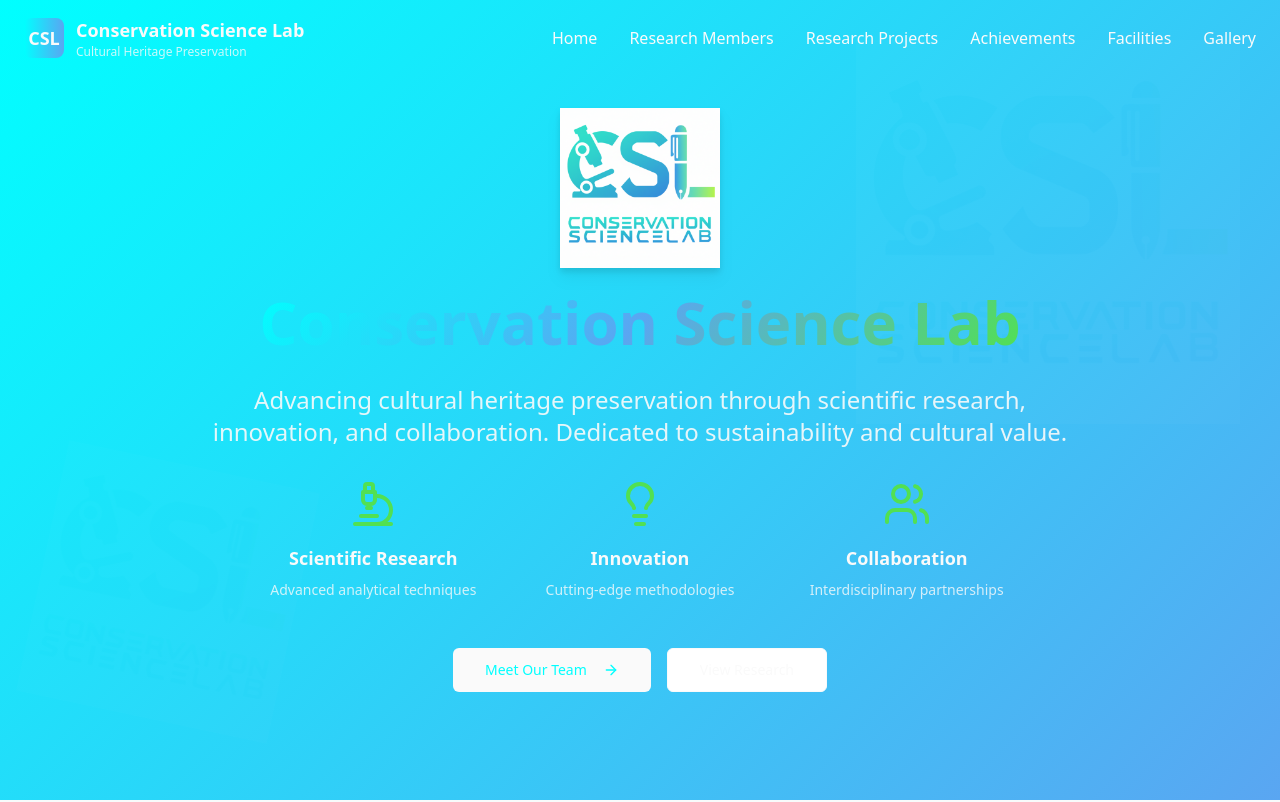
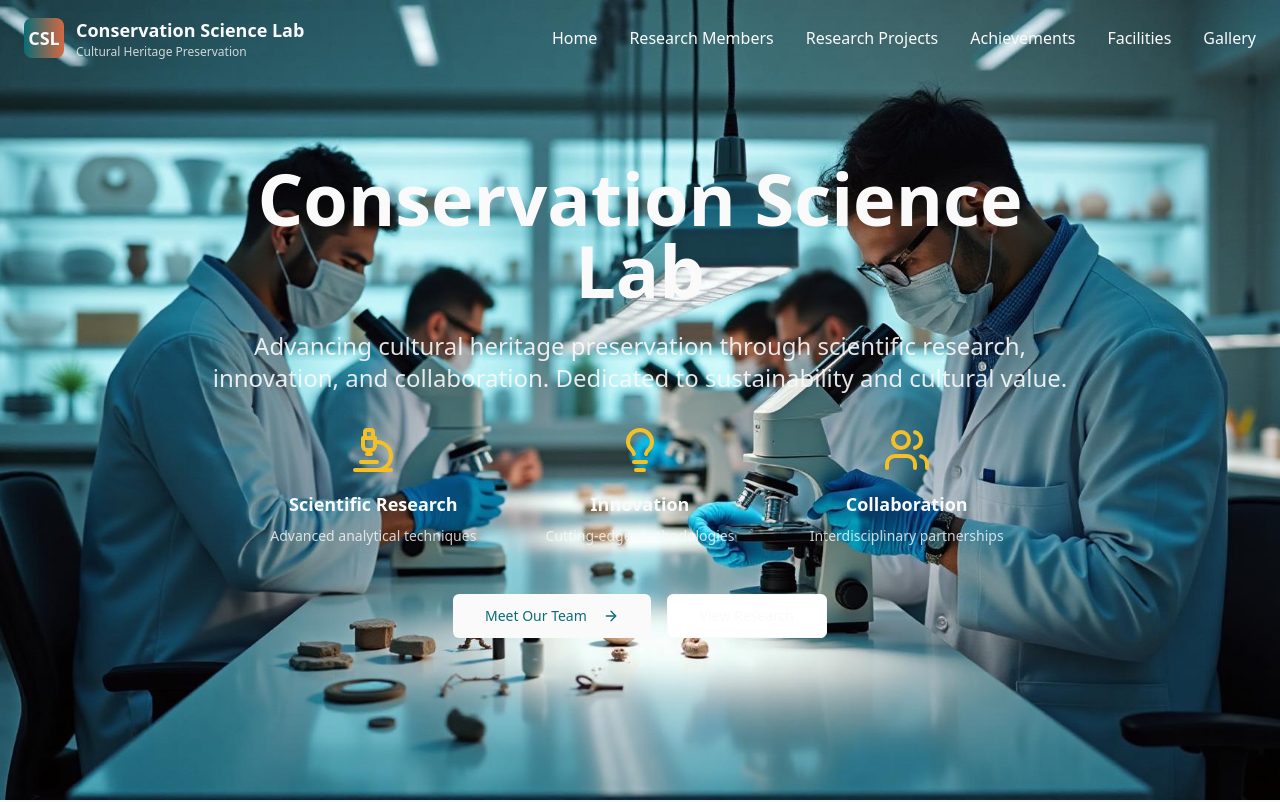
Before and after one commit to minje9723/conserve-culture-lab, a React (Vite) app: page / in a window 1280 px wide. Shown: the top 802 px of the page. Built offline with nearby package versions, Linux system fonts and the light colour scheme; the HTML template or start-up script is replaced by a standard one.

Commit message:
Reverted to commit 0b329a6cdc527b8ba52c799c0433fc2c90b3f015

```diff
--- a/src/components/HeroSection.tsx
+++ b/src/components/HeroSection.tsx
@@ -1,7 +1,6 @@
 import { Button } from "@/components/ui/button";
 import { ArrowRight, Microscope, Users, Lightbulb } from "lucide-react";
 import heroImage from "@/assets/hero-lab.jpg";
-import cslLogo from "@/assets/csl-logo.png";
 
 const HeroSection = () => {
   const scrollToSection = (href: string) => {
@@ -12,49 +11,23 @@ const HeroSection = () => {
   };
 
   return (
-    <section id="home" className="relative min-h-screen flex items-center overflow-hidden">
-      {/* Background with Logo Integration */}
+    <section id="home" className="relative min-h-screen flex items-center">
+      {/* Background Image with Overlay */}
       <div className="absolute inset-0">
-        <div className="absolute inset-0 bg-csl-hero"></div>
-
-        {/* Logo Background Pattern */}
-        <div className="absolute inset-0 opacity-10">
-          <div className="absolute top-10 right-10 w-96 h-96 opacity-20">
-            <img
-              src={cslLogo}
-              alt="CSL Logo"
-              className="w-full h-full object-contain"
-            />
-          </div>
-          <div className="absolute bottom-20 left-10 w-64 h-64 opacity-15 rotate-12">
-            <img
-              src={cslLogo}
-              alt="CSL Logo"
-              className="w-full h-full object-contain"
-            />
-          </div>
-        </div>
-
-        {/* Overlay for better text readability */}
-        <div className="absolute inset-0 bg-csl-logo-overlay"></div>
+        <img
+          src={heroImage}
+          alt="Conservation Science Laboratory"
+          className="w-full h-full object-cover"
+        />
+        <div className="absolute inset-0 bg-csl-overlay"></div>
       </div>
 
       {/* Content */}
       <div className="relative z-10 max-w-7xl mx-auto px-6 text-center text-primary-foreground">
         <div className="max-w-4xl mx-auto">
-          {/* Logo and Title */}
-          <div className="flex flex-col items-center mb-8">
-            <div className="w-32 h-32 md:w-40 md:h-40 mb-6 drop-shadow-lg">
-              <img
-                src={cslLogo}
-                alt="Conservation Science Lab Logo"
-                className="w-full h-full object-contain"
-              />
-            </div>
-            <h1 className="text-4xl md:text-6xl font-bold leading-tight bg-csl-logo-gradient bg-clip-text text-transparent">
-              Conservation Science Lab
-            </h1>
-          </div>
+          <h1 className="text-5xl md:text-7xl font-bold mb-6 leading-tight">
+            Conservation Science Lab
+          </h1>
           <p className="text-xl md:text-2xl mb-8 leading-relaxed opacity-90">
             Advancing cultural heritage preservation through scientific research,
             innovation, and collaboration. Dedicated to sustainability and cultural value.
--- a/src/index.css
+++ b/src/index.css
@@ -17,17 +17,17 @@ All colors MUST be HSL.
     --popover: 0 0% 100%;
     --popover-foreground: 215 25% 15%;
 
-    --primary: 180 100% 50%;
+    --primary: 185 85% 25%;
     --primary-foreground: 0 0% 98%;
 
-    --secondary: 210 85% 65%;
+    --secondary: 15 65% 55%;
     --secondary-foreground: 0 0% 98%;
 
-    --muted: 180 20% 95%;
-    --muted-foreground: 180 10% 50%;
+    --muted: 210 40% 96%;
+    --muted-foreground: 215 16% 47%;
 
-    --accent: 120 70% 60%;
-    --accent-foreground: 0 0% 15%;
+    --accent: 45 90% 55%;
+    --accent-foreground: 215 25% 15%;
 
     --destructive: 0 84% 60%;
     --destructive-foreground: 0 0% 98%;
@@ -36,16 +36,14 @@ All colors MUST be HSL.
     --input: 214 32% 91%;
     --ring: 185 85% 25%;
 
-    /* Custom CSL Design Tokens - Based on Logo Colors */
-    --csl-hero-bg: linear-gradient(135deg, hsl(180, 100%, 50%), hsl(210, 85%, 65%));
-    --csl-hero-overlay: linear-gradient(135deg, hsl(180, 100%, 50% / 0.95), hsl(210, 85%, 65% / 0.9));
-    --csl-logo-gradient: linear-gradient(135deg, hsl(180, 100%, 50%), hsl(210, 85%, 65%), hsl(120, 70%, 60%));
-    --csl-card-shadow: 0 4px 20px hsl(180, 100%, 50% / 0.1);
-    --csl-card-hover: 0 8px 30px hsl(180, 100%, 50% / 0.15);
-    --csl-section-bg: hsl(180, 30%, 98%);
-    --csl-gradient-accent: linear-gradient(90deg, hsl(180, 100%, 50%), hsl(210, 85%, 65%));
-    --csl-text-light: hsl(180, 20%, 85%);
-    --csl-logo-overlay: radial-gradient(ellipse at center, hsl(180, 100%, 50% / 0.1) 0%, hsl(210, 85%, 65% / 0.05) 50%, transparent 100%);
+    /* Custom CSL Design Tokens */
+    --csl-hero-bg: linear-gradient(135deg, hsl(185, 85%, 25%), hsl(185, 70%, 35%));
+    --csl-hero-overlay: linear-gradient(45deg, hsl(185, 85%, 25% / 0.9), hsl(15, 65%, 55% / 0.8));
+    --csl-card-shadow: 0 4px 20px hsl(185, 85%, 25% / 0.08);
+    --csl-card-hover: 0 8px 30px hsl(185, 85%, 25% / 0.12);
+    --csl-section-bg: hsl(185, 25%, 98%);
+    --csl-gradient-accent: linear-gradient(90deg, hsl(185, 85%, 25%), hsl(15, 65%, 55%));
+    --csl-text-light: hsl(185, 15%, 85%);
 
     --transition-smooth: all 0.3s cubic-bezier(0.4, 0, 0.2, 1);
     --transition-spring: all 0.4s cubic-bezier(0.34, 1.56, 0.64, 1);
--- a/tailwind.config.ts
+++ b/tailwind.config.ts
@@ -66,8 +66,6 @@ export default {
         'csl-hero': 'var(--csl-hero-bg)',
         'csl-overlay': 'var(--csl-hero-overlay)',
         'csl-gradient': 'var(--csl-gradient-accent)',
-        'csl-logo-gradient': 'var(--csl-logo-gradient)',
-        'csl-logo-overlay': 'var(--csl-logo-overlay)',
       },
       boxShadow: {
         'csl-card': 'var(--csl-card-shadow)',
```
Also changed, not shown: src/assets/csl-logo.png (deleted).
